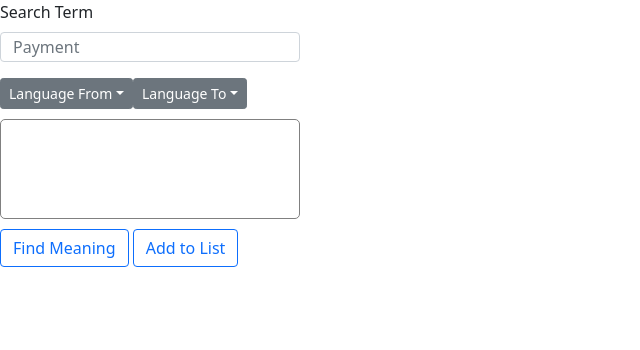
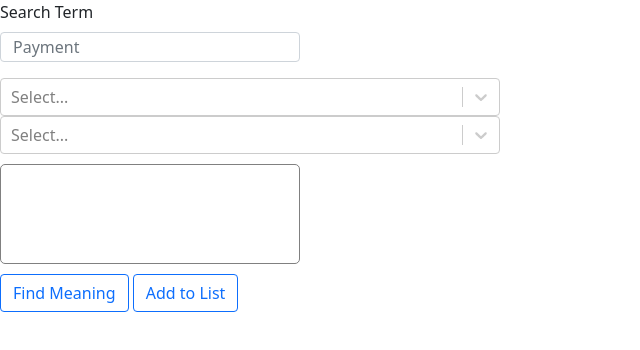
Before and after one commit to MyKhan/toucan-like-app, a React (Create React App) app: page / in a window 1280 px wide. Shown: the top 350 px of the page, without its empty margins (0-640 px from the left). Built offline with nearby package versions, Linux system fonts and the light colour scheme; the HTML template or start-up script is replaced by a standard one.

Commit message:
Working Language Select Components

```diff
--- a/package.json
+++ b/package.json
@@ -11,6 +11,7 @@
     "react-bootstrap": "^2.4.0",
     "react-dom": "^18.2.0",
     "react-scripts": "5.0.1",
+    "react-select": "^5.4.0",
     "react-toastify": "^9.0.5",
     "web-vitals": "^2.1.4"
   },
--- a/src/App.css
+++ b/src/App.css
@@ -13,6 +13,10 @@
   margin: 10px 0px;
 }
 
-.dropdown {
-  display: inline;
+.language-selection-boxes {
+  width: 500px;
 }
+
+.language-selection-box {
+  width: 40%;
+}
--- a/src/App.js
+++ b/src/App.js
@@ -4,6 +4,7 @@ import 'bootstrap/dist/css/bootstrap.min.css';
 import { Button, Form } from 'react-bootstrap';
 import { ToastContainer, toast } from 'react-toastify';
 import 'react-toastify/dist/ReactToastify.css';
+import Select from 'react-select';
 
 const App = () => {
 
@@ -14,6 +15,12 @@ const App = () => {
   const [toLanguage, setToLanguage] = useState('en');
   const input = useRef();
 
+  const options = [
+    { value: 'fi', label: 'Finnish' },
+    { value: 'en', label: 'English' },
+    { value: 'fr', label: 'French' }
+  ]
+
   useEffect(() => {
     document.getElementById("google_translate_element").textContent = meaningOfSearchTerm;
   }, [meaningOfSearchTerm]);
@@ -21,6 +28,13 @@ const App = () => {
   useEffect(() => {
     console.log(list);
   }, [list]);
+
+  const updateLanguage = (fromto, language) => {
+    if (fromto === 'from') {
+      setFromLanguage (() => language)
+     } else {setToLanguage (() => language)}
+     console.log(fromto, language)
+  }
 
   const handleSetSearchTerm = (e) => {
     setSearchTerm(() => {
@@ -75,27 +89,13 @@ const App = () => {
           <Form.Control value={searchTerm} type="text" placeholder="Payment" ref={input} onChange={handleSetSearchTerm} />
         </Form.Group>
       </Form>
-      <div className="dropdown">
-        <button className="btn btn-secondary btn-sm dropdown-toggle " type="button" id="dropdownMenuButton" data-toggle="dropdown" aria-haspopup="true" aria-expanded="false">
-          Language From
-        </button>
-        <div className="dropdown-menu" aria-labelledby="dropdownMenuButton">
-          <a className="dropdown-item" href="#">English</a>
-          <a className="dropdown-item" href="#">Finnish</a>
-          <a className="dropdown-item" href="#">French</a>
-          <a className="dropdown-item" href="#">Spanish</a>
-        </div>
-      </div>
-      <div className="dropdown">
-        <button className="btn btn-secondary btn-sm dropdown-toggle " type="button" id="dropdownMenuButton" data-toggle="dropdown" aria-haspopup="true" aria-expanded="false">
-          Language To
-        </button>
-        <div className="dropdown-menu" aria-labelledby="dropdownMenuButton">
-          <a className="dropdown-item" href="#">English</a>
-          <a className="dropdown-item" href="#">Finnish</a>
-          <a className="dropdown-item" href="#">French</a>
-          <a className="dropdown-item" href="#">Spanish</a>
-        </div>
+      <div className='language-selection-boxes'>
+        <Select className='language-selction-box' options={options} onChange={(e) => {
+          updateLanguage('from', e.value)
+        }} />
+        <Select className='language-selction-box' options={options} onChange={(e) => {
+          updateLanguage('to', e.value)
+        }} />
       </div>
       <div id="google_translate_element"></div>
       <Button variant="outline-primary" onClick={searchGoogleTranslate}>Find Meaning</Button>{' '}
```
Also changed, not shown: 1 other file (tests, documents, lock files or other folders).
